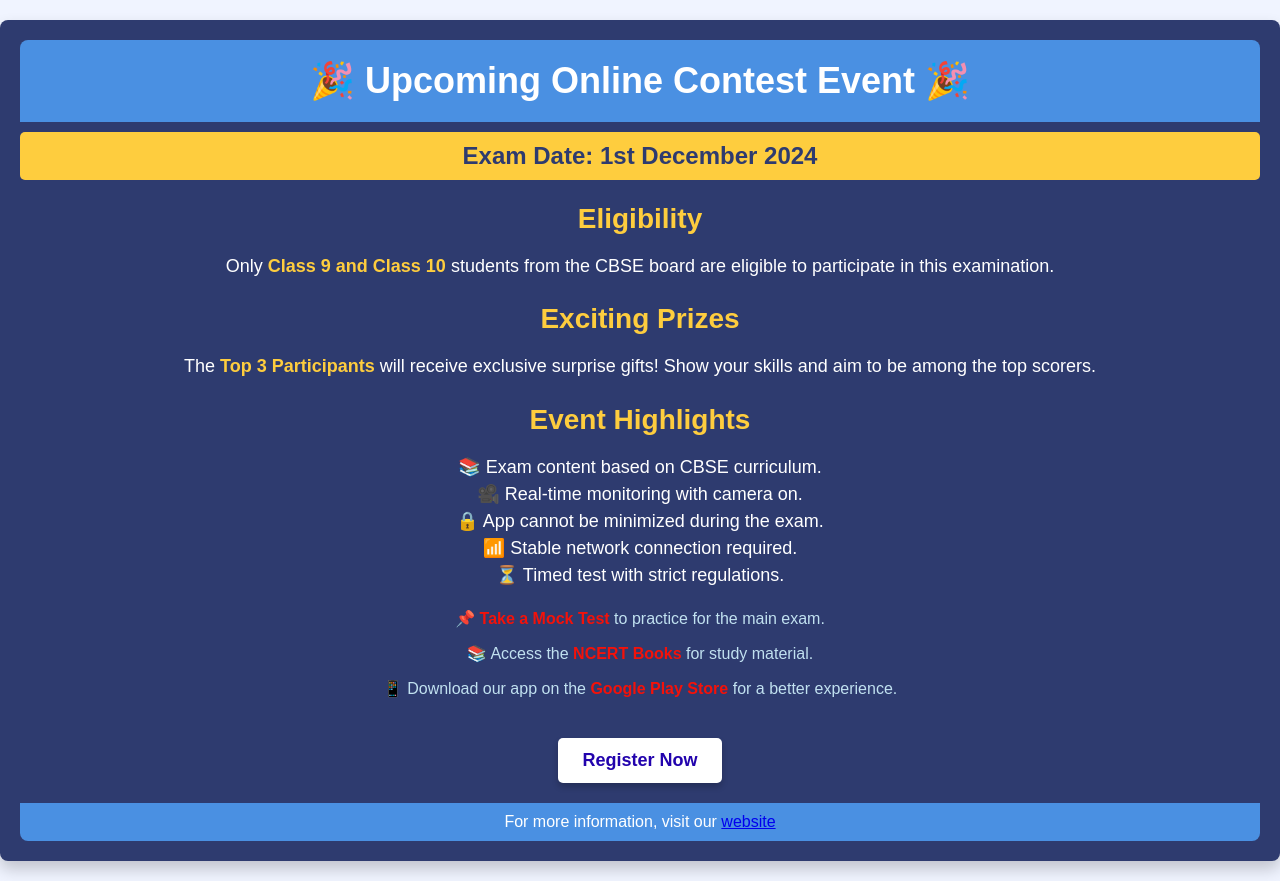
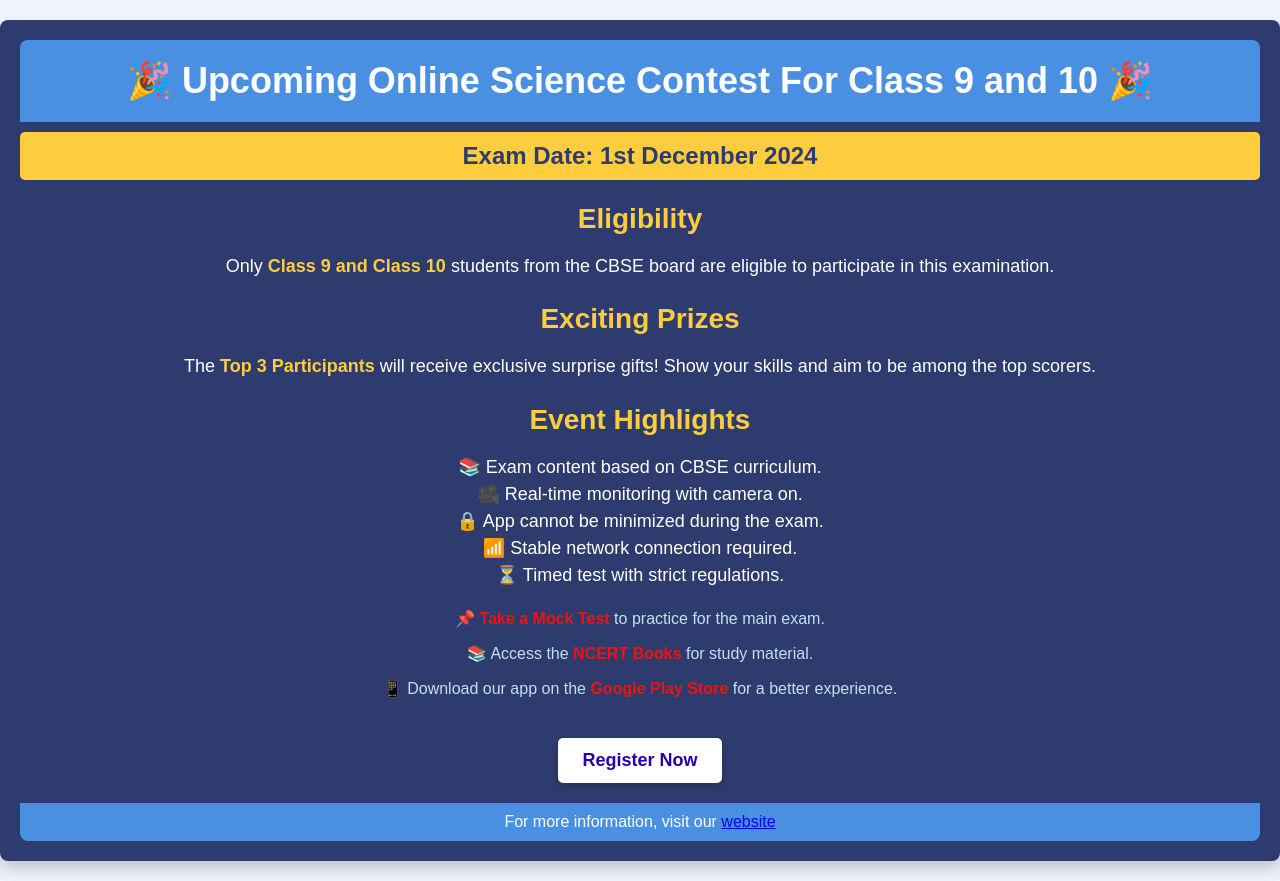
Before and after one commit to santy78/itisiya, a plain HTML site: page online_exam.html in a window 1280 px wide. Drawn offline with Linux system fonts and the light colour scheme.

Commit message:
update page name

```diff
--- a/pemplate.html
+++ b/online_exam.html
@@ -3,7 +3,7 @@
 <head>
   <meta charset="UTF-8">
   <meta name="viewport" content="width=device-width, initial-scale=1.0">
-  <title>Exam Event Pamphlet</title>
+  <title>Exam Event</title>
   <style>
     body {
       margin: 0;
@@ -93,7 +93,7 @@
 
   <div class="container">
     <div class="header">
-      🎉 Upcoming Online Contest Event 🎉
+      🎉 Upcoming Online  Science Contest  For Class 9 and 10 🎉
     </div>
 
     <div class="date-banner">
```
